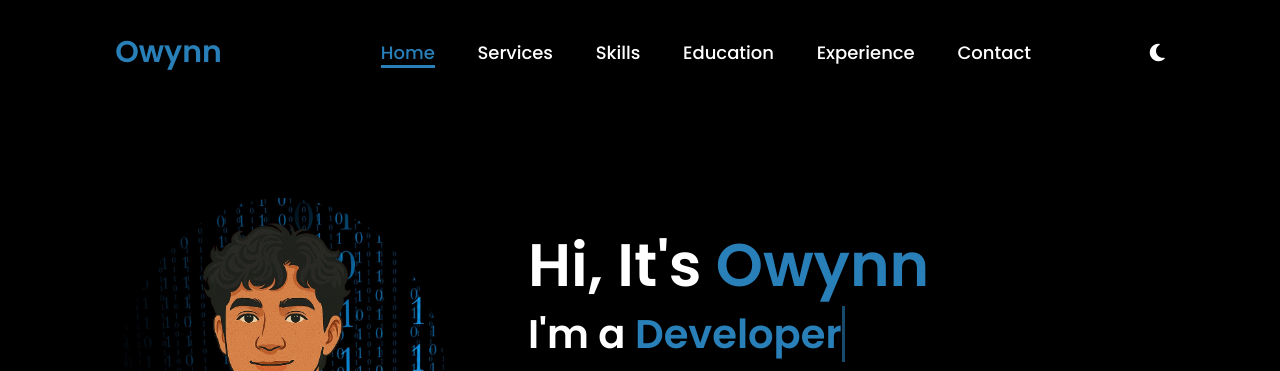
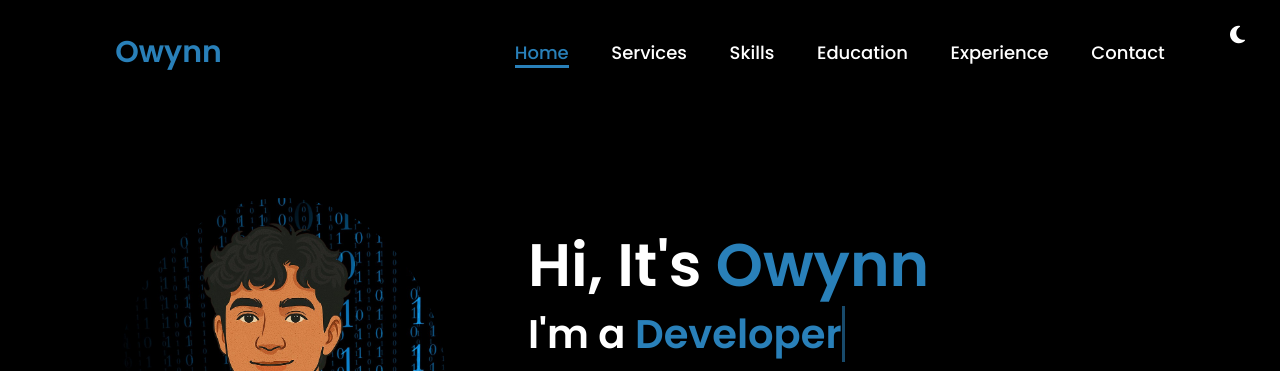
Before and after one commit to Owyni/Owyni.github.io, a plain HTML site: page index.html in a window 1280 px wide. Shown: the top 371 px of the page. Drawn offline with Linux system fonts and the light colour scheme.

Commit message:
Dark-mode icon fixed

```diff
--- a/css/style.css
+++ b/css/style.css
@@ -382,3 +382,17 @@ span {
 .modal img {
     min-width: 50px;
 }
+
+.dark-mode {
+    position: fixed;
+    top: 2rem;
+    right: 3rem;
+    z-index: 200;
+    background: transparent;
+    padding: 0.5rem;
+    border-radius: 50%;
+    transition: background 0.2s;
+    display: flex;
+    align-items: center;
+    justify-content: center;
+}
```
